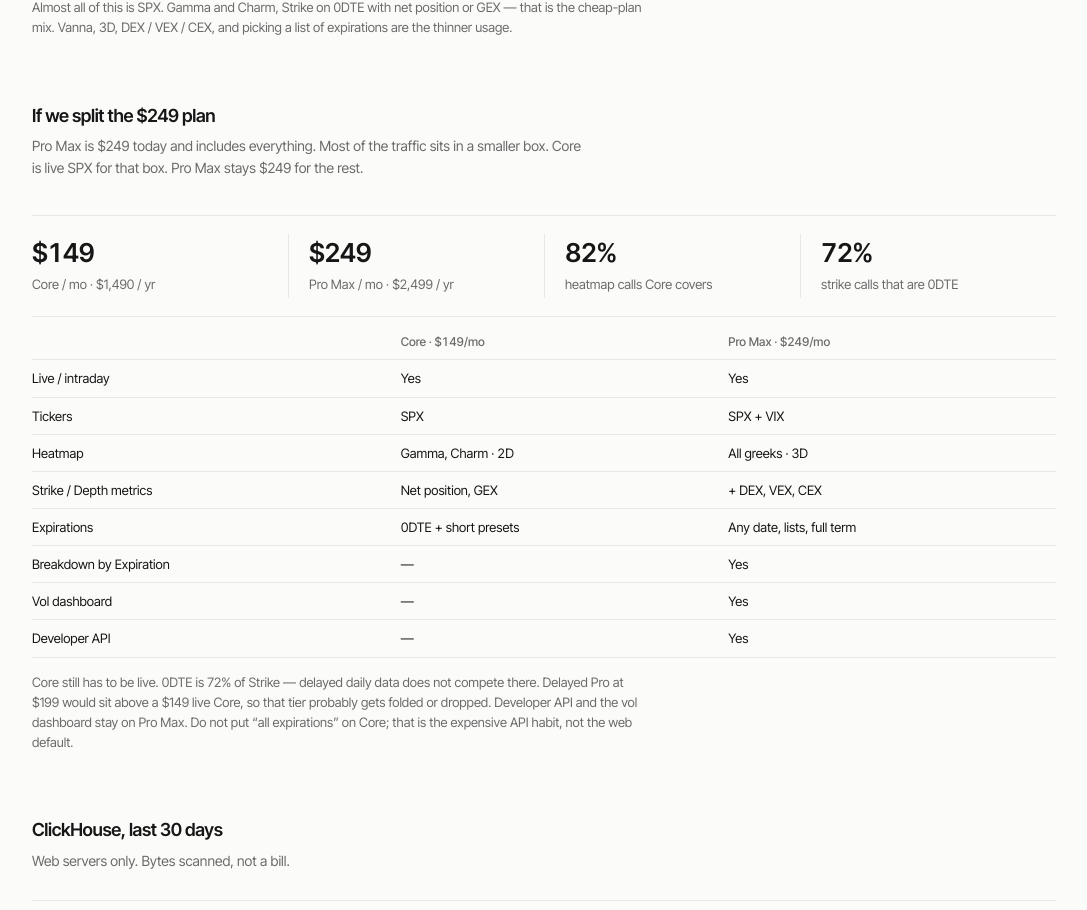
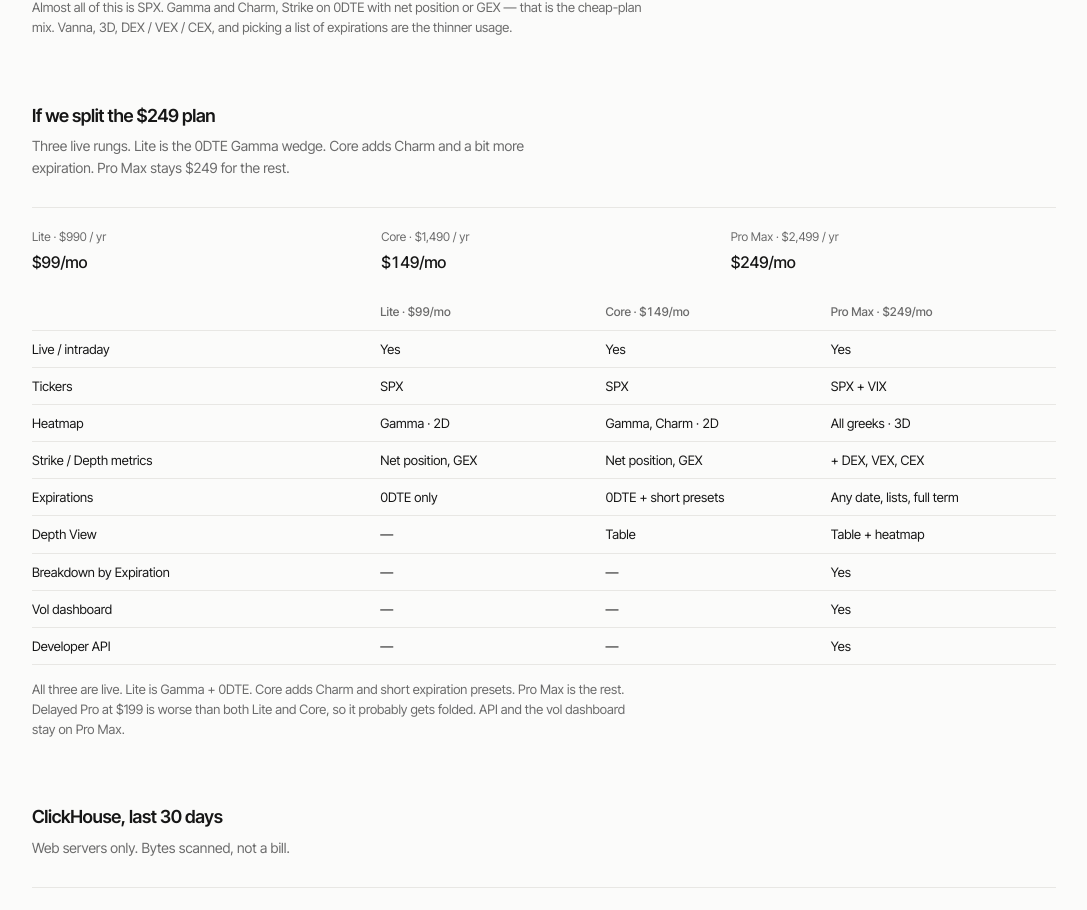
Before and after one commit to Korodee/api-report, a React (Vite) app: page / in a window 1280 px wide. Shown: the part 3595-4505 px from the top of the page, without its empty margins (96-1183 px from the left). Built offline with nearby package versions, Linux system fonts and the light colour scheme.

Commit message:
Add a $99 Lite rung under Core and Pro Max.

```diff
--- a/src/App.tsx
+++ b/src/App.tsx
@@ -19,8 +19,8 @@
   PLAN_ADV,
   PLAN_CORE,
   PLAN_FEATURES,
+  PLAN_LITE,
   PULLED_AT,
-  planCoverage,
   unitMultiplier,
   WAREHOUSE,
   WEB_GREEK_TOTAL,
@@ -215,44 +215,36 @@
         <div className="section__head">
           <h2>If we split the $249 plan</h2>
           <p>
-            Pro Max is $249 today and includes everything. Most of the traffic
-            sits in a smaller box. Core is live SPX for that box. Pro Max stays
-            $249 for the rest.
+            Three live rungs. Lite is the 0DTE Gamma wedge. Core adds Charm
+            and a bit more expiration. Pro Max stays $249 for the rest.
           </p>
         </div>
-        <div className="metrics" aria-label="Suggested plan prices">
-          <div className="metric">
-            <div className="metric__value">${PLAN_CORE.monthly}</div>
-            <div className="metric__label">
-              Core / mo · ${fmtInt(PLAN_CORE.yearly)} / yr
+        <div className="comparison" aria-label="Suggested plan prices">
+          <div>
+            <div className="comparison__label">
+              {PLAN_LITE.name} · ${fmtInt(PLAN_LITE.yearly)} / yr
             </div>
+            <div className="comparison__value">${PLAN_LITE.monthly}/mo</div>
           </div>
-          <div className="metric">
-            <div className="metric__value">${PLAN_ADV.monthly}</div>
-            <div className="metric__label">
-              Pro Max / mo · ${fmtInt(PLAN_ADV.yearly)} / yr
+          <div>
+            <div className="comparison__label">
+              {PLAN_CORE.name} · ${fmtInt(PLAN_CORE.yearly)} / yr
             </div>
+            <div className="comparison__value">${PLAN_CORE.monthly}/mo</div>
           </div>
-          <div className="metric">
-            <div className="metric__value">
-              {planCoverage.heatmapCorePct.toFixed(0)}%
+          <div>
+            <div className="comparison__label">
+              {PLAN_ADV.name} · ${fmtInt(PLAN_ADV.yearly)} / yr
             </div>
-            <div className="metric__label">heatmap calls Core covers</div>
-          </div>
-          <div className="metric">
-            <div className="metric__value">
-              {planCoverage.strike0dtePct.toFixed(0)}%
-            </div>
-            <div className="metric__label">strike calls that are 0DTE</div>
+            <div className="comparison__value">${PLAN_ADV.monthly}/mo</div>
           </div>
         </div>
         <PlanTable rows={PLAN_FEATURES} />
         <p className="insight">
-          Core still has to be live. 0DTE is 72% of Strike — delayed daily data
-          does not compete there. Delayed Pro at $199 would sit above a $149 live
-          Core, so that tier probably gets folded or dropped. Developer API and
-          the vol dashboard stay on Pro Max. Do not put “all expirations” on
-          Core; that is the expensive API habit, not the web default.
+          All three are live. Lite is Gamma + 0DTE. Core adds Charm and short
+          expiration presets. Pro Max is the rest. Delayed Pro at $199 is worse
+          than both Lite and Core, so it probably gets folded. API and the vol
+          dashboard stay on Pro Max.
         </p>
       </section>
 
--- a/src/components/PlanTable.tsx
+++ b/src/components/PlanTable.tsx
@@ -1,5 +1,5 @@
 import type { PlanFeatureRow } from "../data";
-import { PLAN_ADV, PLAN_CORE } from "../data";
+import { PLAN_ADV, PLAN_CORE, PLAN_LITE } from "../data";
 
 export function PlanTable({ rows }: { rows: PlanFeatureRow[] }) {
   return (
@@ -8,6 +8,9 @@
         <thead>
           <tr>
             <th></th>
+            <th>
+              {PLAN_LITE.name} · ${PLAN_LITE.monthly}/mo
+            </th>
             <th>
               {PLAN_CORE.name} · ${PLAN_CORE.monthly}/mo
             </th>
@@ -20,6 +23,7 @@
           {rows.map((row) => (
             <tr key={row.id}>
               <td>{row.label}</td>
+              <td>{row.lite}</td>
               <td>{row.core}</td>
               <td>{row.advanced}</td>
             </tr>
--- a/src/data.ts
+++ b/src/data.ts
@@ -381,42 +381,62 @@
 ];
 
 /** Suggested web tiers. $249 is today’s Pro Max. */
+export const PLAN_LITE = { name: "Lite", monthly: 99, yearly: 990 };
 export const PLAN_CORE = { name: "Core", monthly: 149, yearly: 1490 };
 export const PLAN_ADV = { name: "Pro Max", monthly: 249, yearly: 2499 };
 
 export type PlanFeatureRow = {
   id: string;
   label: string;
+  lite: string;
   core: string;
   advanced: string;
 };
 
 export const PLAN_FEATURES: PlanFeatureRow[] = [
-  { id: "live", label: "Live / intraday", core: "Yes", advanced: "Yes" },
-  { id: "ticker", label: "Tickers", core: "SPX", advanced: "SPX + VIX" },
-  { id: "heatmap", label: "Heatmap", core: "Gamma, Charm · 2D", advanced: "All greeks · 3D" },
+  { id: "live", label: "Live / intraday", lite: "Yes", core: "Yes", advanced: "Yes" },
+  { id: "ticker", label: "Tickers", lite: "SPX", core: "SPX", advanced: "SPX + VIX" },
+  {
+    id: "heatmap",
+    label: "Heatmap",
+    lite: "Gamma · 2D",
+    core: "Gamma, Charm · 2D",
+    advanced: "All greeks · 3D",
+  },
   {
     id: "metrics",
     label: "Strike / Depth metrics",
+    lite: "Net position, GEX",
     core: "Net position, GEX",
     advanced: "+ DEX, VEX, CEX",
   },
   {
     id: "expiry",
     label: "Expirations",
+    lite: "0DTE only",
     core: "0DTE + short presets",
     advanced: "Any date, lists, full term",
   },
   {
+    id: "depth",
+    label: "Depth View",
+    lite: "—",
+    core: "Table",
+    advanced: "Table + heatmap",
+  },
+  {
     id: "by-exp",
     label: "Breakdown by Expiration",
+    lite: "—",
     core: "—",
     advanced: "Yes",
   },
-  { id: "vol", label: "Vol dashboard", core: "—", advanced: "Yes" },
-  { id: "api", label: "Developer API", core: "—", advanced: "Yes" },
+  { id: "vol", label: "Vol dashboard", lite: "—", core: "—", advanced: "Yes" },
+  { id: "api", label: "Developer API", lite: "—", core: "—", advanced: "Yes" },
 ];
 
+const heatmapLiteCalls =
+  WEB_GREEKS.find((row) => row.id === "gamma")?.calls ?? 0;
 const heatmapCoreCalls = WEB_GREEKS.filter(
   (row) => row.id === "gamma" || row.id === "charm",
 ).reduce((sum, row) => sum + row.calls, 0);
@@ -427,6 +447,7 @@
 ).reduce((sum, row) => sum + row.calls, 0);
 
 export const planCoverage = {
+  heatmapLitePct: (heatmapLiteCalls / WEB_GREEK_TOTAL) * 100,
   heatmapCorePct: (heatmapCoreCalls / WEB_GREEK_TOTAL) * 100,
   strike0dtePct: (strike0dteCalls / WEB_STRIKE_PARAM_TOTAL) * 100,
   strikeNetGexPct: (strikeCoreMetricCalls / WEB_STRIKE_PARAM_TOTAL) * 100,
--- a/src/styles.css
+++ b/src/styles.css
@@ -421,14 +421,12 @@
 }
 
 .plan-table {
-  margin-top: 8px;
+  margin-top: 20px;
 }
 
-.plan-table th:nth-child(2),
-.plan-table td:nth-child(2),
-.plan-table th:nth-child(3),
-.plan-table td:nth-child(3) {
-  width: 32%;
+.plan-table th:not(:first-child),
+.plan-table td:not(:first-child) {
+  width: 22%;
 }
 
 .comparison {
```
